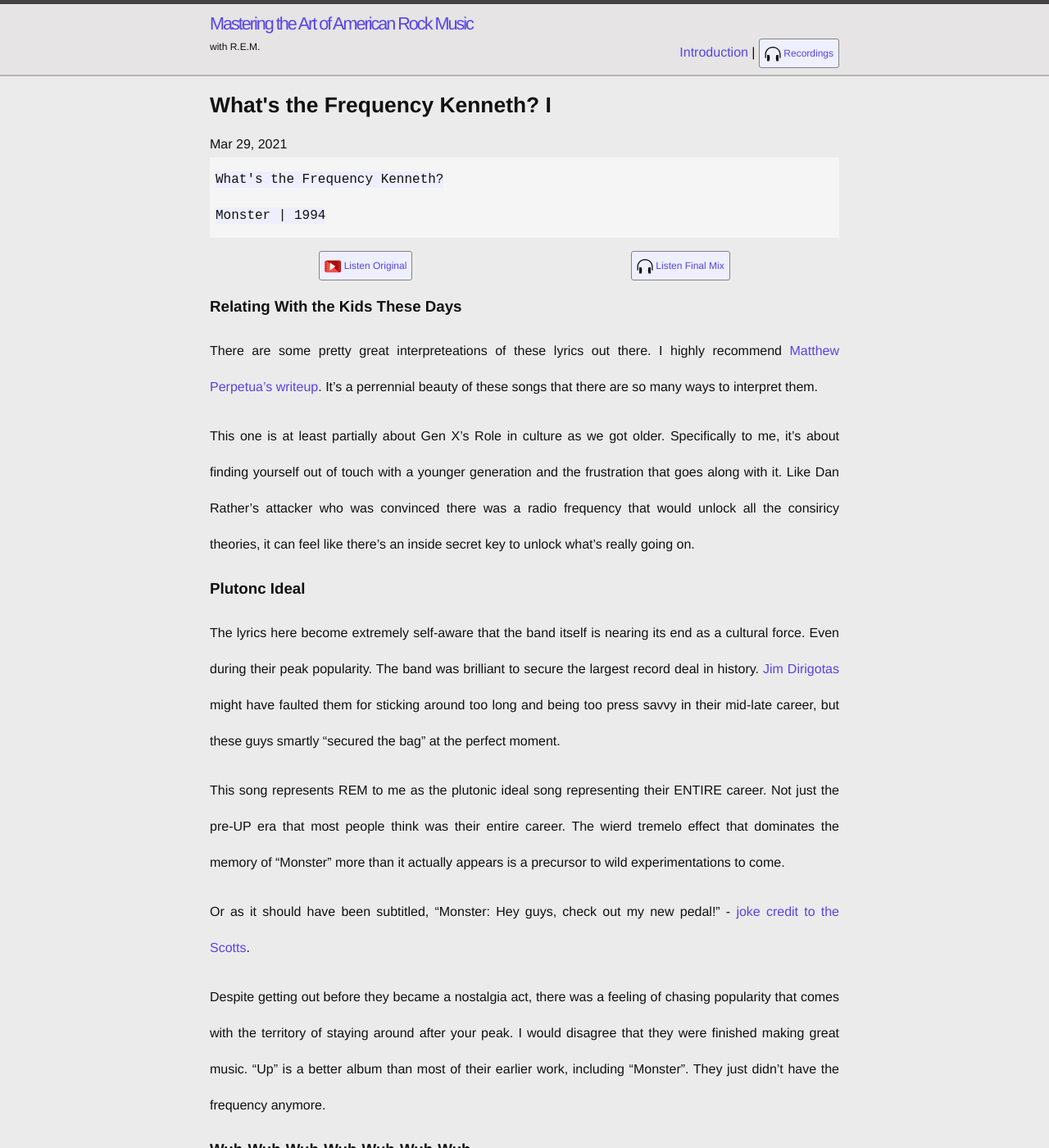
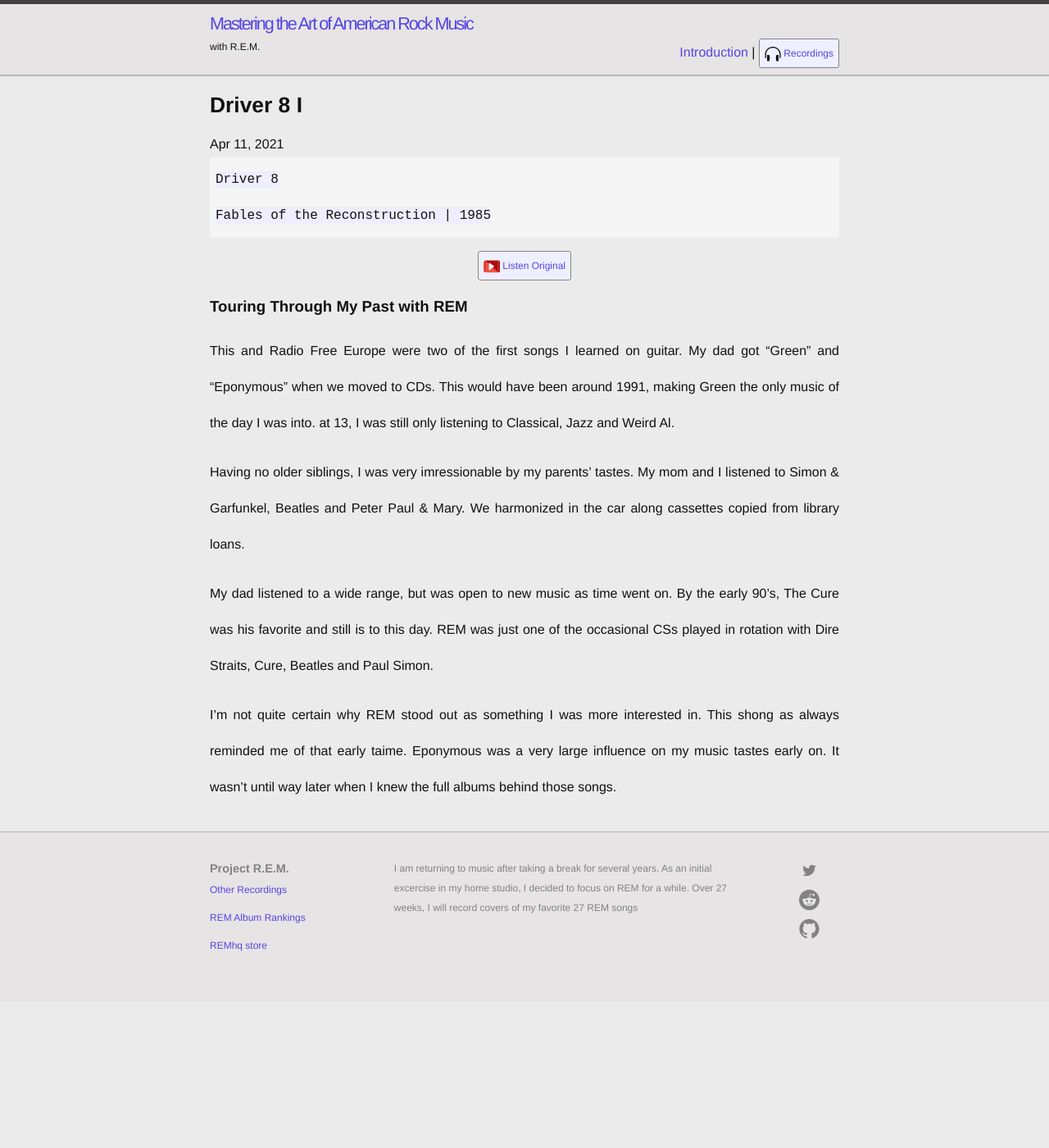
Before and after one commit to slatron/slatron.github.io, a Jekyll site: the page built from _posts/2021-04-10-driver8-1.md, in a window 1280 px wide and 1400 px high. Shown: the whole window at 82% size. Built offline with Jekyll 4.4.1, drawn with Linux system fonts in a browser that asks for light colours; some of the changed text lies outside the part shown.

Commit message:
post issues

```diff
--- a/_posts/2021-04-10-driver8-1.md
+++ b/_posts/2021-04-10-driver8-1.md
@@ -1,32 +1,23 @@
 ---
 layout: post
-title:  What's the Frequency Kenneth? I
-song: What's the Frequency Kenneth?
-album: Monster
-image: monster.jpg
-year: "1994"
-date: 2021-03-29t12:00:04
+title:  Driver 8 I
+song: Driver 8
+album: Fables of the Reconstruction
+image: fables.jpg
+year: "1985"
+date: 2021-04-11
 tags: rem-project
 category: music
-desc: Wuh-Wuh-Wuh-Wuh-Wuh-Wuh-Wuh-Wuh
-permalink: frequency-1.html
-video: https://www.youtube.com/watch?v=jWkMhCLkVOg
-final_mix: https://drive.google.com/file/d/1cZ0RDxEdf8dpr93axawJ0i0_k9d8qiZm/view?usp=sharing
+desc: next chapter
+permalink: driver8-1.html
+video: https://www.youtube.com/watch?v=OMNhcWAdL-8
 ---
 
-### Relating With the Kids These Days
-There are some pretty great interpreteations of these lyrics out there. I highly recommend [Matthew Perpetua's writeup](https://popsongs.wordpress.com/2008/08/29/whats-the-frequency-kenneth/). It's a perrennial beauty of these songs that there are so many ways to interpret them.
+### Touring Through My Past with REM
+This and Radio Free Europe were two of the first songs I learned on guitar. My dad got "Green" and "Eponymous" when we moved to CDs. This would have been around 1991, making Green the only music of the day I was into. at 13, I was still only listening to Classical, Jazz and Weird Al.
 
-This one is at least partially about Gen X's Role in culture as we got older. Specifically to me, it's about finding yourself out of touch with a younger generation and the frustration that goes along with it. Like Dan Rather's attacker who was convinced there was a radio frequency that would unlock all the consiricy theories, it can feel like there's an inside secret key to unlock what's really going on.
+Having no older siblings, I was very imressionable by my parents' tastes. My mom and I listened to Simon & Garfunkel, Beatles and Peter Paul & Mary. We harmonized in the car along cassettes copied from library loans.
 
-### Plutonc Ideal
-The lyrics here become extremely self-aware that the band itself is nearing its end as a cultural force. Even during their peak popularity. The band was brilliant to secure the largest record deal in history. [Jim Dirigotas](http://jimdero.com/OtherWritings/Other%20R.E.M..htm) might have faulted them for sticking around too long and being too press savvy in their mid-late career, but these guys smartly "secured the bag" at the perfect moment.
+My dad listened to a wide range, but was open to new music as time went on. By the early 90's, The Cure was his favorite and still is to this day. REM was just one of the occasional CSs played in rotation with Dire Straits, Cure, Beatles and Paul Simon.
 
-This song represents REM to me as the plutonic ideal song representing their ENTIRE career. Not just the pre-UP era that most people think was their entire career. The wierd tremelo effect that dominates the memory of "Monster" more than it actually appears is a precursor to wild experimentations to come.
-
-Or as it should have been subtitled, "Monster: Hey guys, check out my new pedal!" - [joke credit to the Scotts](https://www.theatlantic.com/entertainment/archive/2018/03/why-a-podcast-about-rem-is-a-must-listen/554579/).
-
-Despite getting out before they became a nostalgia act, there was a feeling of chasing popularity that comes with the territory of staying around after your peak. I would disagree that they were finished making great music. "Up" is a better album than most of their earlier work, including "Monster". They just didn't have the frequency anymore.
-
-### Wuh-Wuh-Wuh-Wuh-Wuh-Wuh-Wuh
-I haven't gotten far on recording this one yet. No robot drummer since the arrangement is so basic (Guitar, Bass, Drums, Vocals). But I NAILED the tremelo effect first thing. Though that faux-backwards guitar solo is gonna be a challenge. Need something that ducks down the pick attack and swells the sound with each note. We'll see how strong my compression game is here.
+I'm not quite certain why REM stood out as something I was more interested in. This shong as always reminded me of that early taime. Eponymous was a very large influence on my music tastes early on. It wasn't until way later when I knew the full albums behind those songs.
```
Also changed, not shown: _posts/2021-03-30-frequency-1.md (+18 -2 lines), _posts/2021-04-07-frequency-3.md (renamed from _posts/2021-04-07-frequency-3 copy.md).
